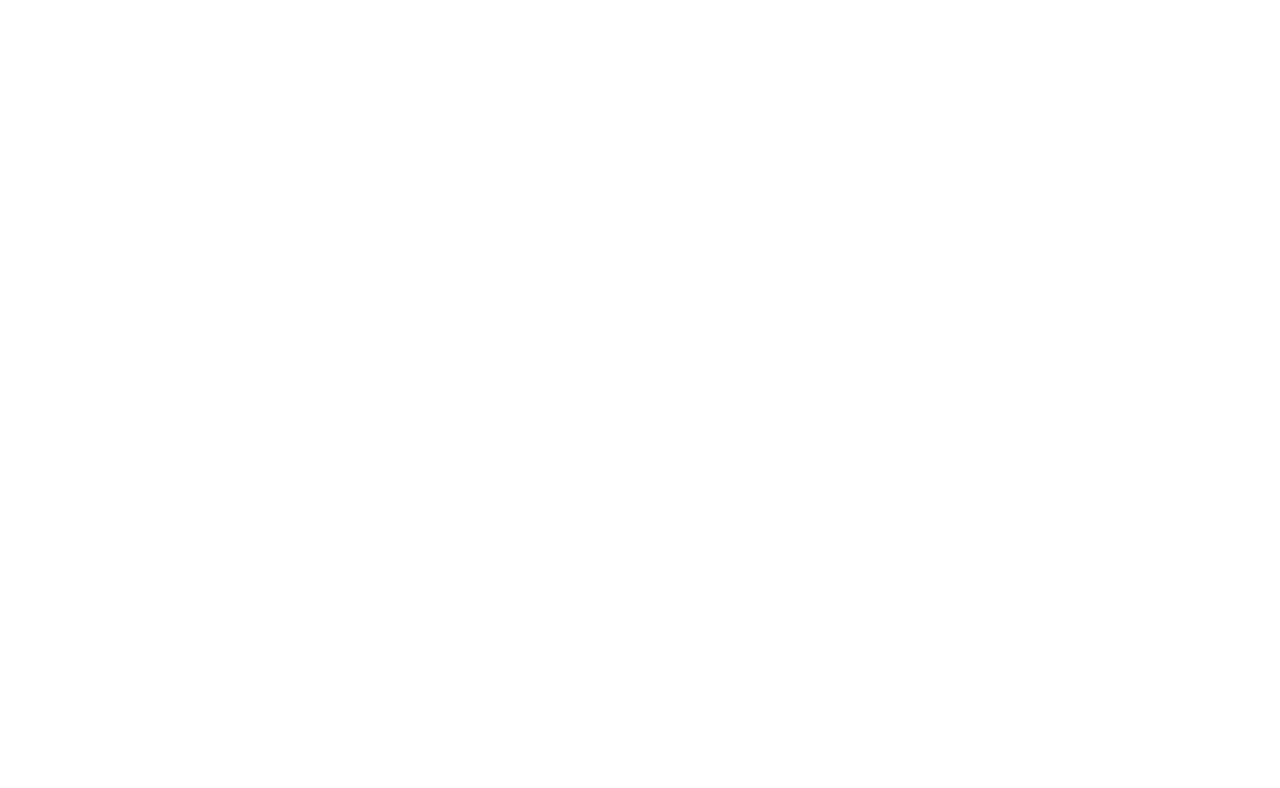
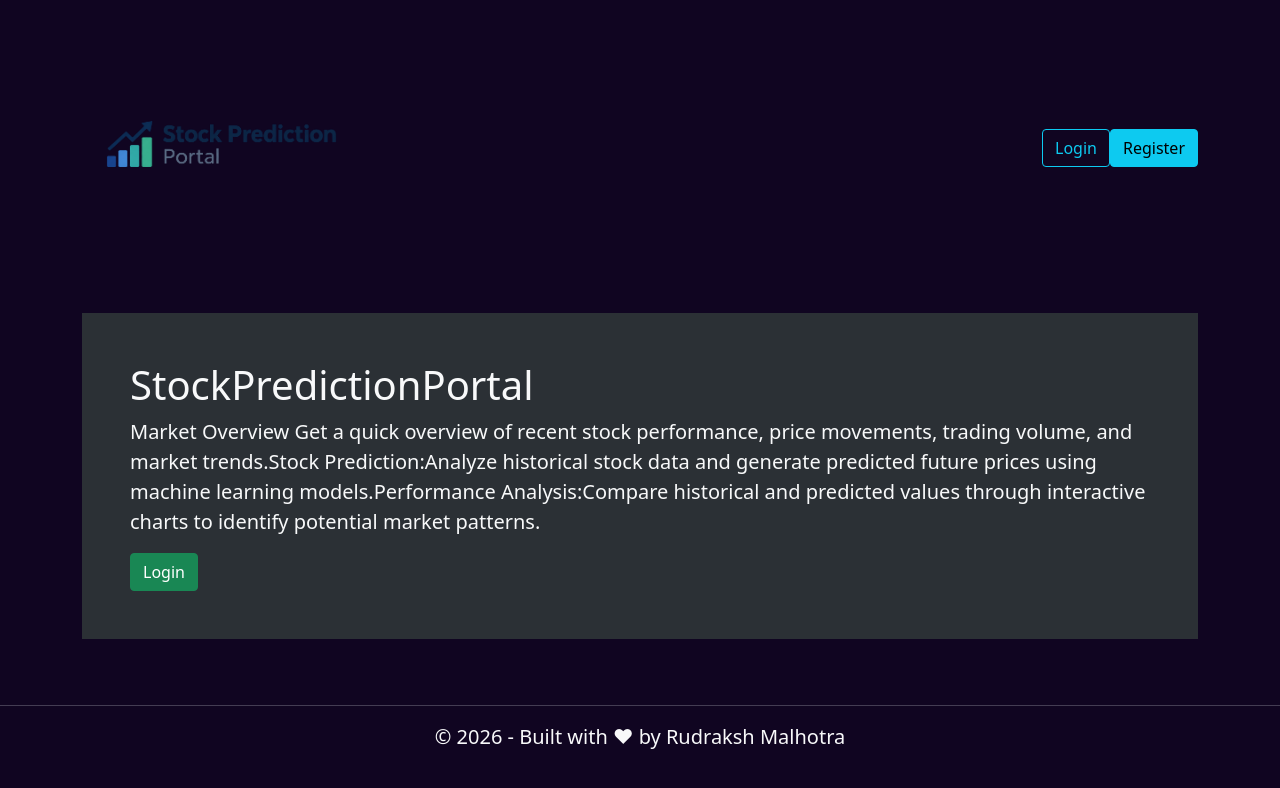
Before and after one commit to rudraksh-codes/ReactDjangoRest-Portal, a React (Vite) app in the folder frontend-react/: page / in a window 1280 px wide. Shown: the top 788 px of the page. Built offline with nearby package versions, Linux system fonts and the light colour scheme.

Commit message:
feat:  make header,footer,main components

```diff
--- a/frontend-react/index.html
+++ b/frontend-react/index.html
@@ -5,9 +5,11 @@
     <link rel="icon" type="image/svg+xml" href="/favicon.svg" />
     <meta name="viewport" content="width=device-width, initial-scale=1.0" />
     <title>stock-prediction-portal</title>
+    <link href="https://cdn.jsdelivr.net/npm/bootstrap@5.0.2/dist/css/bootstrap.min.css" rel="stylesheet" >
   </head>
   <body>
     <div id="root"></div>
     <script type="module" src="/src/main.jsx"></script>
+    <script src="https://cdn.jsdelivr.net/npm/bootstrap@5.0.2/dist/js/bootstrap.bundle.min.js" ></script>
   </body>
 </html>
--- a/frontend-react/src/App.jsx
+++ b/frontend-react/src/App.jsx
@@ -1,12 +1,18 @@
 import { useState } from 'react'
 import './App.css'
+import './assets/css/style.css'
+import Header from './components/Header'
+import Main from './components/Main'
+import Footer from './components/Footer'
+
 
 function App() {
-  const [count, setCount] = useState(0)
 
   return (
     <>
-
+      <Header/>
+      <Main/>
+      <Footer/>
     </>
   )
 }
--- /dev/null
+++ b/frontend-react/src/assets/css/style.css
@@ -0,0 +1,19 @@
+body{
+    background-color: rgb(16, 5, 33);
+
+}
+
+.bg-light-dark{
+    background-color: #2B3035;
+}
+
+#root{
+    display: flex;
+    flex-direction: column;
+    /* screen will be filled 100vh minheight */
+    min-height: 100vh;
+
+    justify-content: space-between;
+
+
+}
--- /dev/null
+++ b/frontend-react/src/components/Footer.jsx
@@ -0,0 +1,14 @@
+import React from 'react'
+
+const Footer = () => {
+  return (
+    <>
+      <footer className='footer py-3 my-3'>
+        <hr className='border-bottom'/>
+        <p className='text-light text-center lead'>&copy; 2026 - Built with &hearts; by Rudraksh Malhotra</p>
+      </footer>
+    </>
+  )
+}
+
+export default Footer
--- /dev/null
+++ b/frontend-react/src/components/Header.jsx
@@ -0,0 +1,18 @@
+import React from 'react'
+import logo from '../assets/images/stock-logo.png'
+
+const Header = () => {
+  return (
+    <>
+        <nav className='navbar container'>
+            <img src={logo} alt="" className='w-25' />
+            <div>
+                <a href="" className='btn btn-outline-info'>Login</a>
+                <a href="" className='btn btn-info'>Register</a>
+            </div>
+        </nav>
+    </>
+  )
+}
+
+export default Header
--- /dev/null
+++ b/frontend-react/src/components/Main.jsx
@@ -0,0 +1,17 @@
+import React from 'react'
+
+const Main = () => {
+  return (
+    <>
+        <div className='container'>
+            <div className='p-5 bg-light-dark'>
+                <h1 className='text-light'>StockPredictionPortal</h1>
+                <p className="text-light lead">Market Overview Get a quick overview of recent stock performance, price movements, trading volume, and market trends.Stock Prediction:Analyze historical stock data and generate predicted future prices using machine learning models.Performance Analysis:Compare historical and predicted values through interactive charts to identify potential market patterns.</p>
+                <a href="" className='btn btn-success'>Login</a>
+            </div>
+        </div>
+    </>
+  )
+}
+
+export default Main
```
Also changed, not shown: frontend-react/src/assets/images/image.jpg (added), frontend-react/src/assets/images/stock-logo.png (added).
